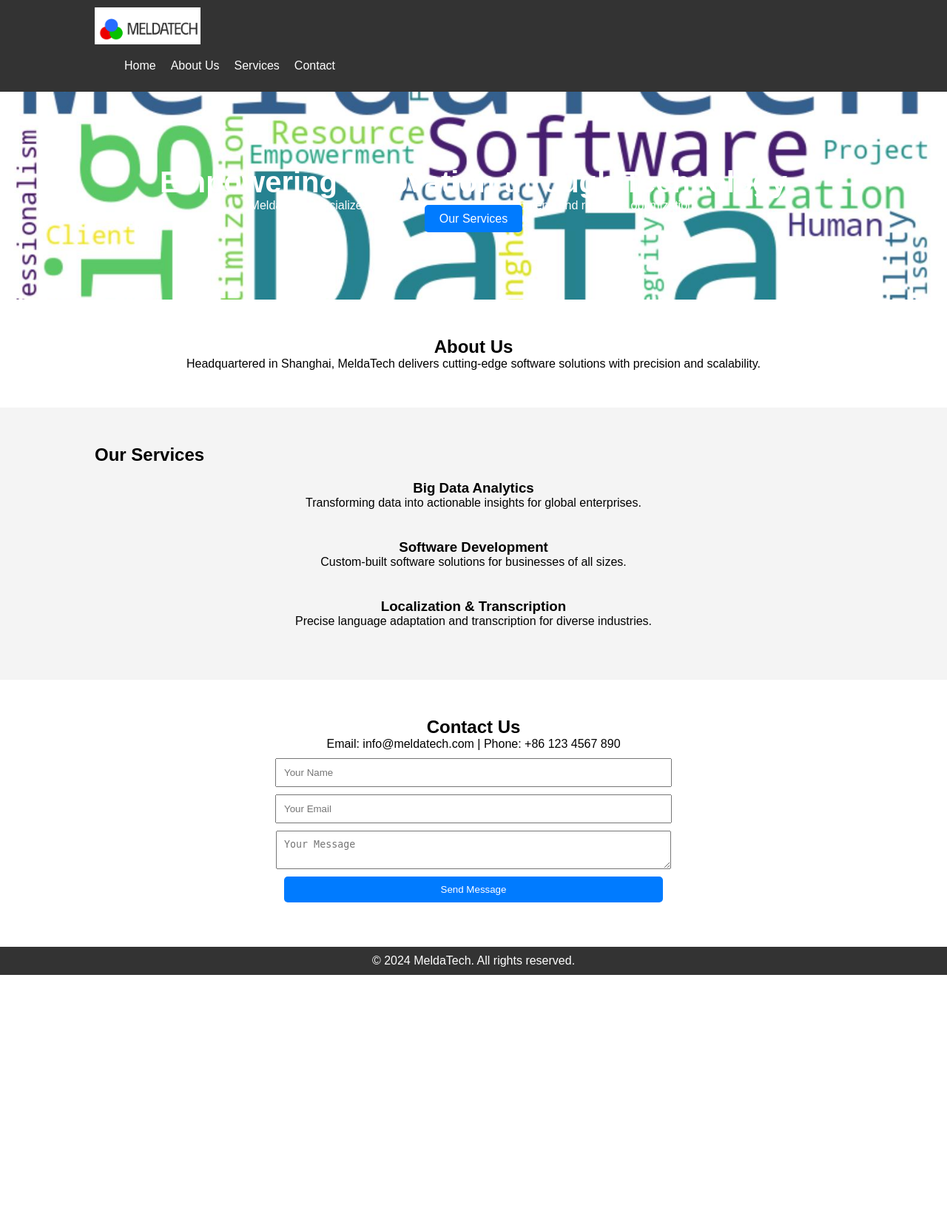
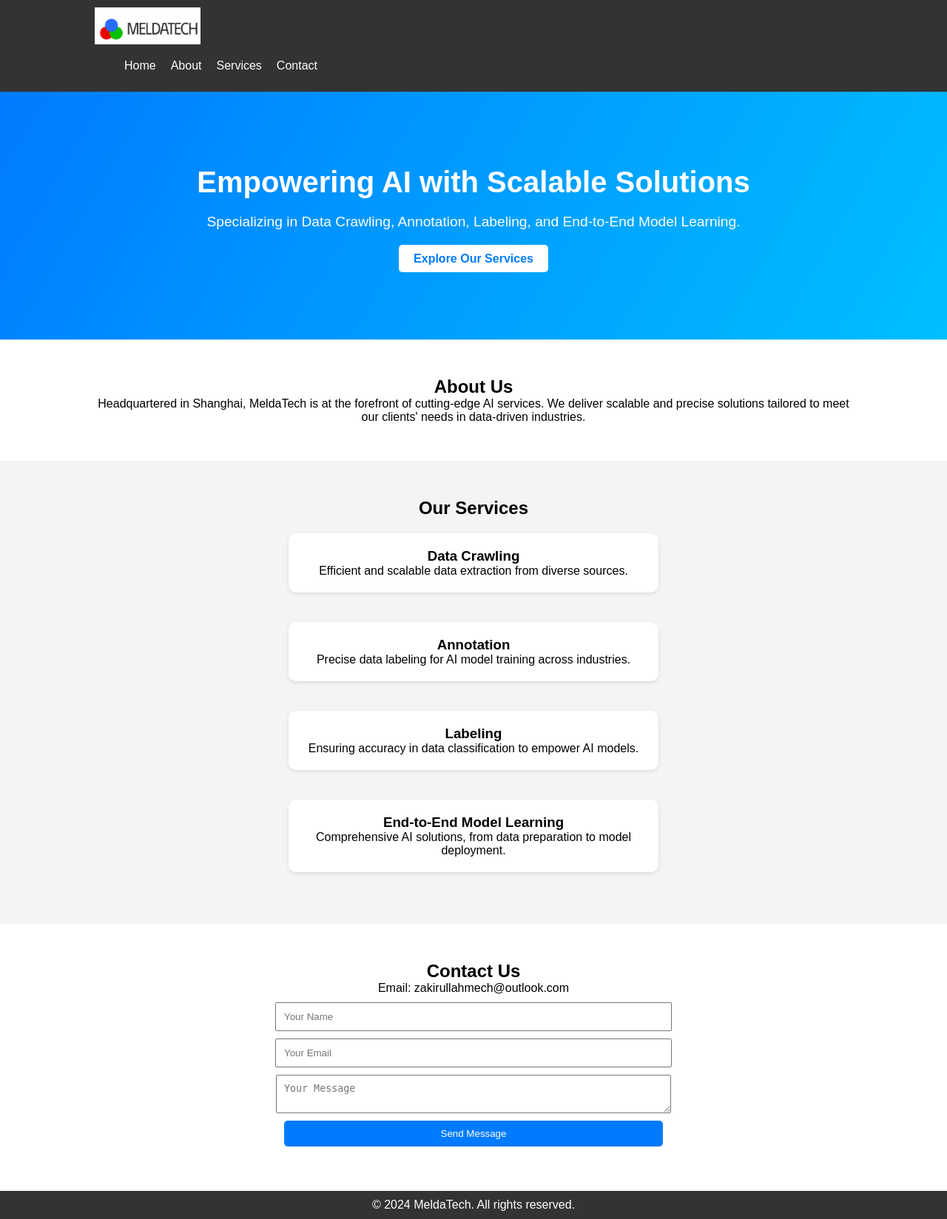
Before and after one commit to meldatech/meldatech.github.io, a PHP site: page / in a window 1280 px wide. Shown: the whole page at 74% size. Before the commit the page ends 1318 px from the top, so only its background shows below. Run offline with PHP 8.4, Linux system fonts and the light colour scheme.

Commit message:
added simple site

```diff
--- a/index.html
+++ b/index.html
@@ -14,7 +14,7 @@
             <nav>
                 <ul>
                     <li><a href="#home">Home</a></li>
-                    <li><a href="#about">About Us</a></li>
+                    <li><a href="#about">About</a></li>
                     <li><a href="#services">Services</a></li>
                     <li><a href="#contact">Contact</a></li>
                 </ul>
@@ -25,9 +25,9 @@
     <!-- Hero Section -->
     <section id="home" class="hero">
         <div class="container">
-            <h1>Empowering Innovation through Technology</h1>
-            <p>MeldaTech specializes in Big Data, software development, and resource optimization.</p>
-            <a href="#services" class="btn">Our Services</a>
+            <h1>Empowering AI with Scalable Solutions</h1>
+            <p>Specializing in Data Crawling, Annotation, Labeling, and End-to-End Model Learning.</p>
+            <a href="#services" class="btn">Explore Our Services</a>
         </div>
     </section>
 
@@ -35,7 +35,7 @@
     <section id="about" class="about">
         <div class="container">
             <h2>About Us</h2>
-            <p>Headquartered in Shanghai, MeldaTech delivers cutting-edge software solutions with precision and scalability.</p>
+            <p>Headquartered in Shanghai, MeldaTech is at the forefront of cutting-edge AI services. We deliver scalable and precise solutions tailored to meet our clients' needs in data-driven industries.</p>
         </div>
     </section>
 
@@ -44,16 +44,20 @@
         <div class="container">
             <h2>Our Services</h2>
             <div class="service">
-                <h3>Big Data Analytics</h3>
-                <p>Transforming data into actionable insights for global enterprises.</p>
+                <h3>Data Crawling</h3>
+                <p>Efficient and scalable data extraction from diverse sources.</p>
             </div>
             <div class="service">
-                <h3>Software Development</h3>
-                <p>Custom-built software solutions for businesses of all sizes.</p>
+                <h3>Annotation</h3>
+                <p>Precise data labeling for AI model training across industries.</p>
             </div>
             <div class="service">
-                <h3>Localization & Transcription</h3>
-                <p>Precise language adaptation and transcription for diverse industries.</p>
+                <h3>Labeling</h3>
+                <p>Ensuring accuracy in data classification to empower AI models.</p>
+            </div>
+            <div class="service">
+                <h3>End-to-End Model Learning</h3>
+                <p>Comprehensive AI solutions, from data preparation to model deployment.</p>
             </div>
         </div>
     </section>
@@ -62,7 +66,7 @@
     <section id="contact" class="contact">
         <div class="container">
             <h2>Contact Us</h2>
-            <p>Email: info@meldatech.com | Phone: +86 123 4567 890</p>
+            <p>Email: <a href="mailto:zakirullahmech@outlook.com">zakirullahmech@outlook.com</a></p>
             <form>
                 <input type="text" placeholder="Your Name" required>
                 <input type="email" placeholder="Your Email" required>
--- a/style.css
+++ b/style.css
@@ -2,7 +2,7 @@
 body, h1, h2, h3, p {
     margin: 0;
     padding: 0;
-    font-family: Arial, sans-serif;
+    font-family: 'Arial', sans-serif;
 }
 ul {
     list-style-type: none;
@@ -38,19 +38,26 @@
 
 /* Hero Section */
 .hero {
-    background: url('assets/images/hero_bg.jpg') no-repeat center center/cover;
+    background: linear-gradient(120deg, #007BFF, #00BFFF);
     color: white;
     text-align: center;
     padding: 100px 0;
 }
 .hero h1 {
     font-size: 2.5em;
+    margin-bottom: 20px;
+}
+.hero p {
+    font-size: 1.2em;
+    margin-bottom: 30px;
 }
 .hero .btn {
     padding: 10px 20px;
-    background-color: #007BFF;
-    color: white;
+    background-color: white;
+    color: #007BFF;
     border-radius: 5px;
+    font-weight: bold;
+    cursor: pointer;
 }
 
 /* About Section */
@@ -63,10 +70,16 @@
 .services {
     background-color: #f4f4f4;
     padding: 50px 0;
+    text-align: center;
 }
 .services .service {
-    text-align: center;
+    display: inline-block;
+    width: 45%;
+    margin: 20px;
     padding: 20px;
+    background: white;
+    box-shadow: 0 2px 5px rgba(0, 0, 0, 0.1);
+    border-radius: 10px;
 }
 
 /* Contact */
```
